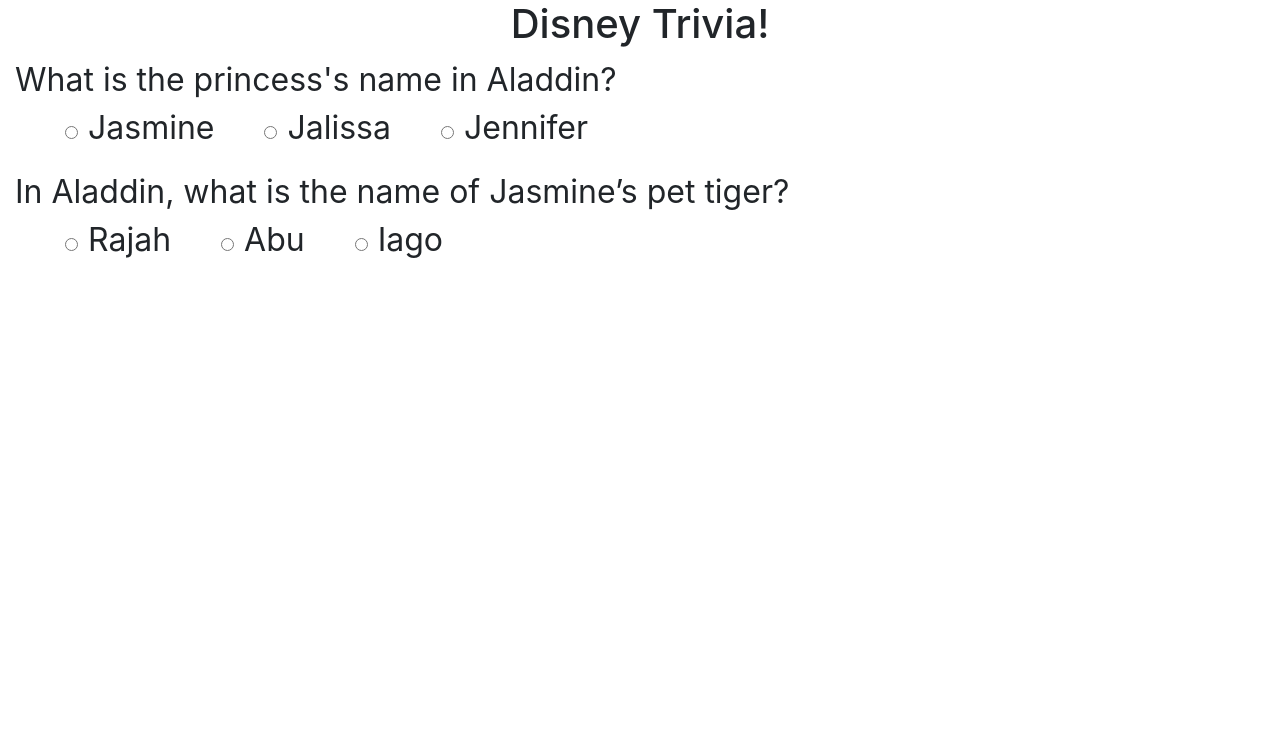
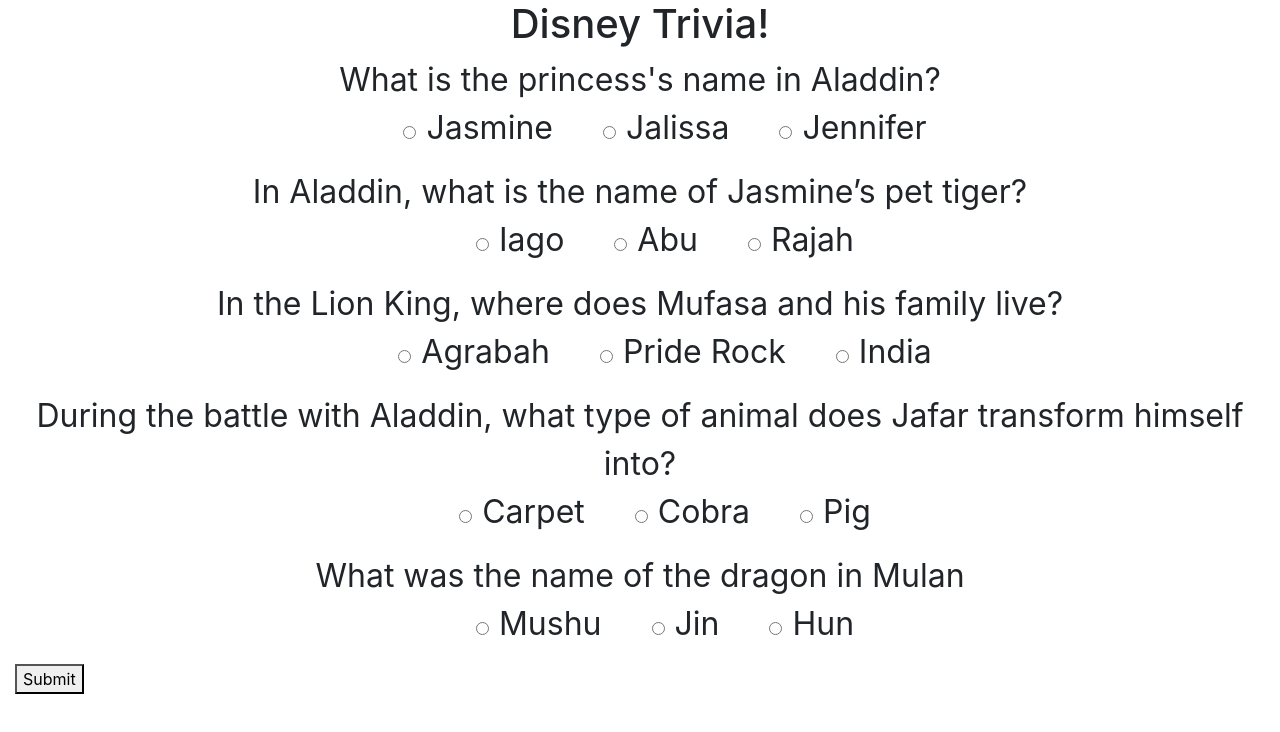
Before and after one commit to JrewGit/TriviaGame, a plain HTML site: page index.html in a window 1280 px wide. Both pictures are taken after a click on the button "PLAY". Drawn offline with nearby package versions, Linux system fonts and the light colour scheme.

Commit message:
Added 5 questions and submit button that checks answers

```diff
--- a/assets/css/style.css
+++ b/assets/css/style.css
@@ -4,9 +4,13 @@ h1 {
 
 p {
     font-size: 2em;
-    /* text-align: center; */
+    text-align: center;
 }
 
 .buttonChoice {
     margin: 0 10px 0 50px;
 }
+
+/* button {
+   text-align: center;
+} */
--- a/assets/javascript/app.js
+++ b/assets/javascript/app.js
@@ -3,30 +3,36 @@ var quizQuestions =
     [{
         question: "What is the princess's name in Aladdin?",
         answer: "Jasmine",
-        guess1:"Jalissa",
-        guess2:"Jennifer",
+        guess1: "Jalissa",
+        guess2: "Jennifer",
         value: "one",
     },
     {
         question: "In Aladdin, what is the name of Jasmine’s pet tiger?",
         answer: "Rajah",
-        guess1:"Abu",
-        guess2:"Iago",
+        guess1: "Abu",
+        guess2: "Iago",
         value: "two",
     },
     {
         question: "In the Lion King, where does Mufasa and his family live?",
         answer: "Pride Rock",
+        guess1: "Agrabah",
+        guess2: "India",
         value: "three",
     },
     {
         question: "During the battle with Aladdin, what type of animal does Jafar transform himself into?",
-        answer: "A Cobra",
+        answer: "Cobra",
+        guess1: "Carpet",
+        guess2: "Pig",
         value: "four",
     },
     {
         question: "What was the name of the dragon in Mulan",
         answer: "Mushu",
+        guess1: "Jin",
+        guess2: "Hun",
         value: "five",
     }];
 
@@ -50,16 +56,47 @@ function triviaGame() {
 
     $("#quiz").append(`<p id="question2">${quizQuestions[1].question}`);
     $("#question2").append("<form id='form2'>");
-    $("#form2").append("<input type='radio' name='game1' class='buttonChoice' id='button4' />");
+    $("#form2").append("<input type='radio' name='game' class='buttonChoice' id='button4' />");
+    $("#form2").append(`${quizQuestions[1].guess2}`);
+    $("#form2").append("<input type='radio' name='game' class='buttonChoice' id='button5' />");
+    $("#form2").append(`${quizQuestions[1].guess1}`);
+    $("#form2").append("<input type='radio' name='game' class='buttonChoice' id='button6' />");
     $("#form2").append(`${quizQuestions[1].answer}`);
-    $("#form2").append("<input type='radio' name='game1' class='buttonChoice' id='button5' />");
-    $("#form2").append(`${quizQuestions[1].guess1}`);
-    $("#form2").append("<input type='radio' name='game1' class='buttonChoice' id='button6' />");
-    $("#form2").append(`${quizQuestions[1].guess2}`);
 
-    $(".buttonChoice").click(function() {
-        if ($("#button1").is(':checked') && $("#button4").is(':checked')) {
+    $("#quiz").append(`<p id="question3">${quizQuestions[2].question}`);
+    $("#question3").append("<form id='form3'>");
+    $("#form3").append("<input type='radio' name='game' class='buttonChoice' id='button7' />");
+    $("#form3").append(`${quizQuestions[2].guess1}`);
+    $("#form3").append("<input type='radio' name='game' class='buttonChoice' id='button8' />");
+    $("#form3").append(`${quizQuestions[2].answer}`);
+    $("#form3").append("<input type='radio' name='game' class='buttonChoice' id='button9' />");
+    $("#form3").append(`${quizQuestions[2].guess2}`);
+
+    $("#quiz").append(`<p id="question4">${quizQuestions[3].question}`);
+    $("#question4").append("<form id='form4'>");
+    $("#form4").append("<input type='radio' name='game' class='buttonChoice' id='button10' />");
+    $("#form4").append(`${quizQuestions[3].guess1}`);
+    $("#form4").append("<input type='radio' name='game' class='buttonChoice' id='button11' />");
+    $("#form4").append(`${quizQuestions[3].answer}`);
+    $("#form4").append("<input type='radio' name='game' class='buttonChoice' id='button12' />");
+    $("#form4").append(`${quizQuestions[3].guess2}`);
+
+    $("#quiz").append(`<p id="question5">${quizQuestions[4].question}`);
+    $("#question5").append("<form id='form5'>");
+    $("#form5").append("<input type='radio' name='game' class='buttonChoice' id='button13' />");
+    $("#form5").append(`${quizQuestions[4].answer}`);
+    $("#form5").append("<input type='radio' name='game' class='buttonChoice' id='button14' />");
+    $("#form5").append(`${quizQuestions[4].guess1}`);
+    $("#form5").append("<input type='radio' name='game' class='buttonChoice' id='button15' />");
+    $("#form5").append(`${quizQuestions[4].guess2}`);
+
+    $("#quiz").append("<button id='submit'>Submit</button>");
+
+    $("#submit").click(function () {
+        if ($("#button1").is(':checked') && $("#button6").is(':checked') && $("#button8").is(':checked') && $("#button11").is(':checked') && $("#button13").is(':checked')) {
             console.log("Correct!");
+        } else {
+            console.log("Try Again!")
         }
     })
 }
```
